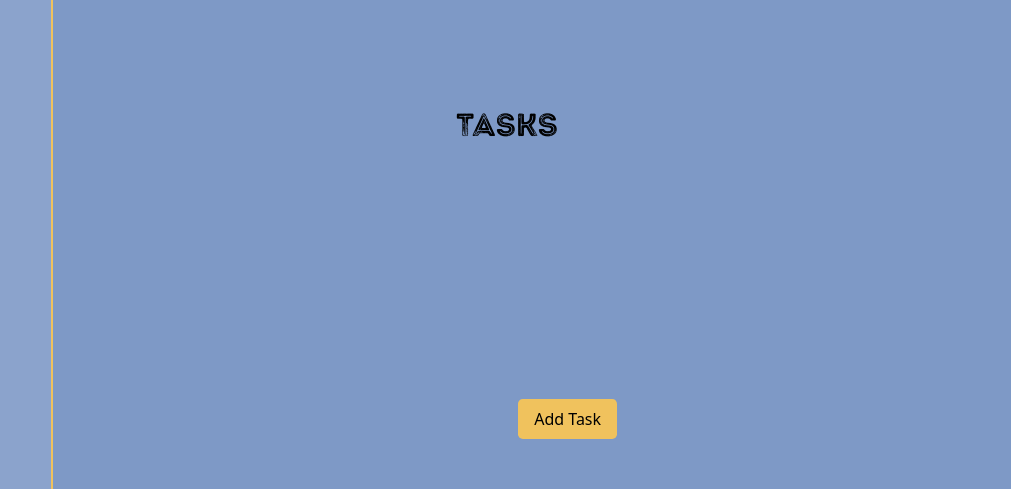
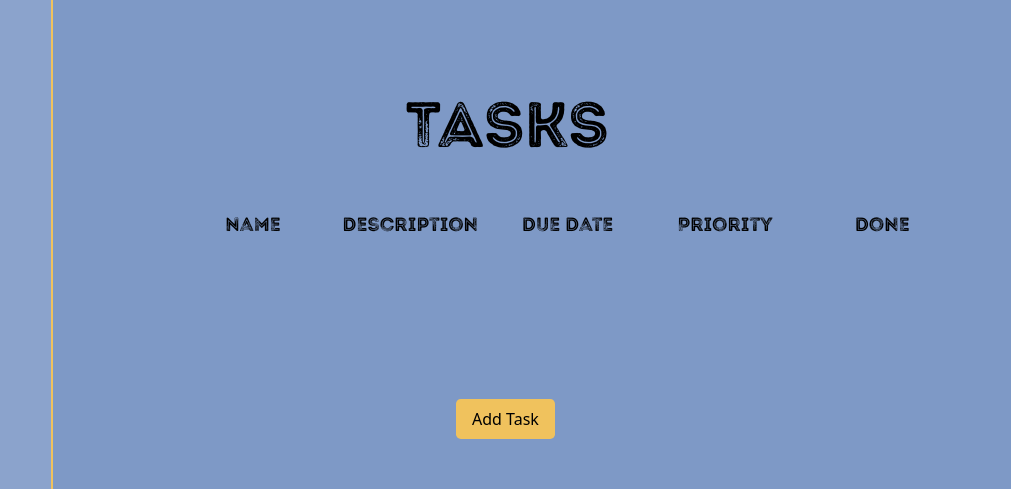
Before and after one commit to iDanteModo/ToDoList, a website built with webpack: page src/index.html in a window 1280 px wide. Shown: the top 489 px of the page, 269-1280 px from the left. Built offline with nearby package versions, Linux system fonts and the light colour scheme; files whose address does not match are found by name.

Commit message:
Added tasks template to easily follow the added tasks

```diff
--- a/src/index.html
+++ b/src/index.html
@@ -26,6 +26,13 @@
         <h1>TASKS</h1>
     </div>
     <div class="content" id="content">
+        <div class="taskTemplate">
+            <h1>Name</h1>
+            <h1>Description</h1>
+            <h1>Due Date</h1>
+            <h1>Priority</h1>
+            <h1>Done</h1>
+        </div>
         <div class="project" id="projects">
             <label for="project">Project:</label>
             <select name="project" id="project">
--- a/src/styles/style.css
+++ b/src/styles/style.css
@@ -82,6 +82,17 @@ header {
   width: 100%;
 }
 
+.taskTemplate {
+  grid-column: 2 / span 2;
+  grid-row: 1;
+  align-self: center;
+  display: grid;
+  grid-template-columns: 1fr 1fr 1fr 1fr 1fr;
+  justify-items: center;
+  font-family: "Rust Base2Line";
+  font-size: 1.2rem;
+}
+
 .project {
   grid-column: 1;
   grid-row: 2;
@@ -108,7 +119,7 @@ header {
   grid-column: 3 / span 2 ;
   grid-row: 2;
   font-family: "Rust Base2Line";
-  font-size: 2rem;
+  font-size: 4rem;
   justify-self: center;
   align-self: center;
 }
@@ -194,21 +205,20 @@ input::placeholder {
 
 /* HAMBURGER CODE  */
 
-/* Base styles for form toggle animation */
 .form-wrapper {
-  position: relative; /* Allows positioning relative to this container */
+  position: relative;
   max-width: 100%;
 }
 
 #toggleForm {
-  display: none; /* Hide checkbox */
+  display: none;
 }
 
 .form-container {
   grid-column: 2 / span 2 ;
   grid-row: 4 / span 3;
   margin-top: 5px; /* Space above the form */
-  width: 100%; /* Make it fit within its container */
+  width: 100%;
   height: 20%;
   min-height: 20%;
   padding: 10px;
@@ -222,10 +232,10 @@ input::placeholder {
 
 /* Add Task button */
 .add-task-button {
-  grid-column: 2 / span 3;
+  grid-column: 2 / span 1;
   grid-row: 3;
   align-self: center;
-  justify-self: center;
+  justify-self: self-end;
   background-color: var(--fontColor2);
   color: black;
   cursor: pointer;
@@ -234,6 +244,7 @@ input::placeholder {
   border-radius: 0.3rem;
   font-size: 1rem;
   margin-top: 100px;
+  margin-right: 1vw;
   transition: background-color 0.7s linear, color 0.7s linear;
 }
 
```
